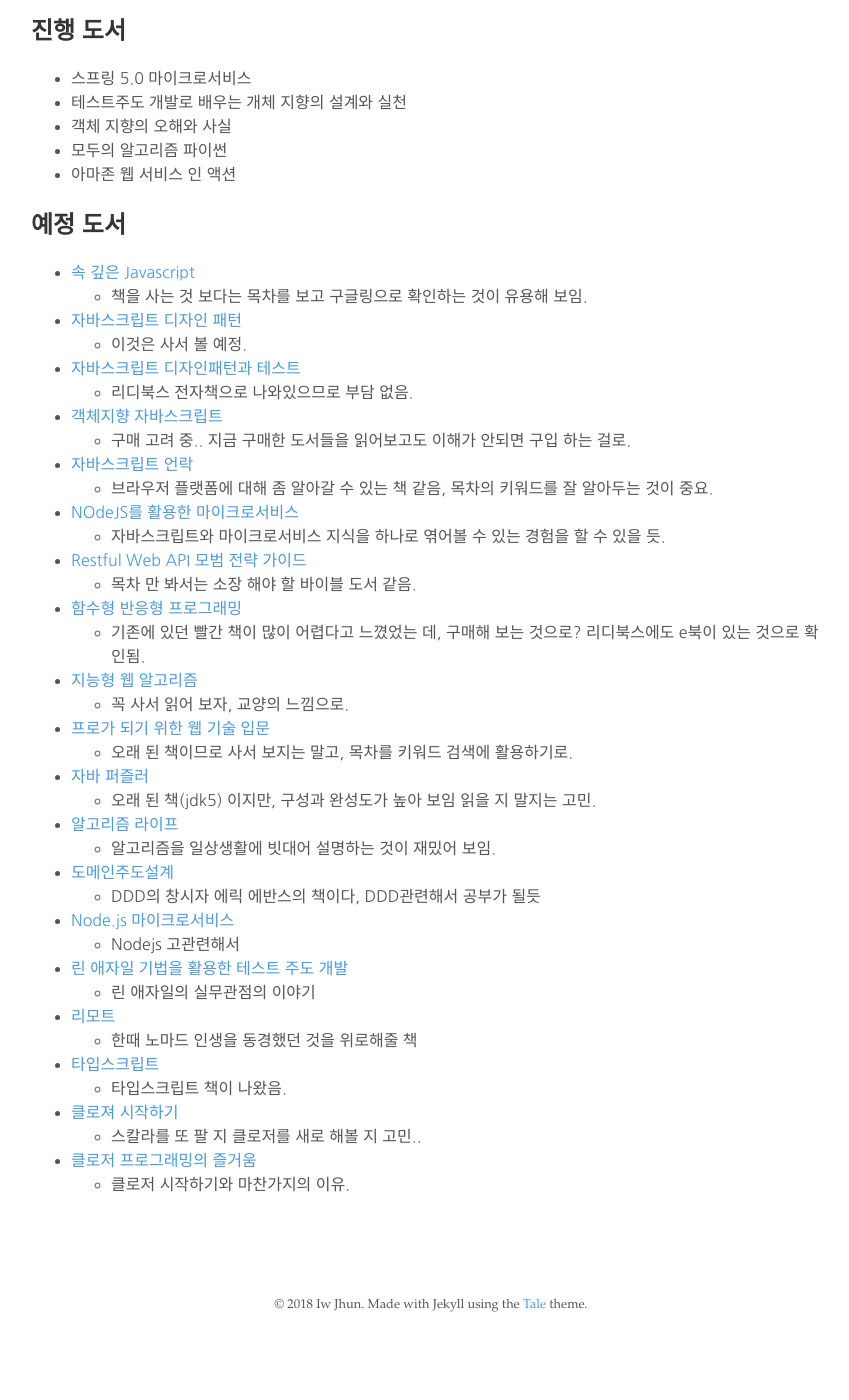
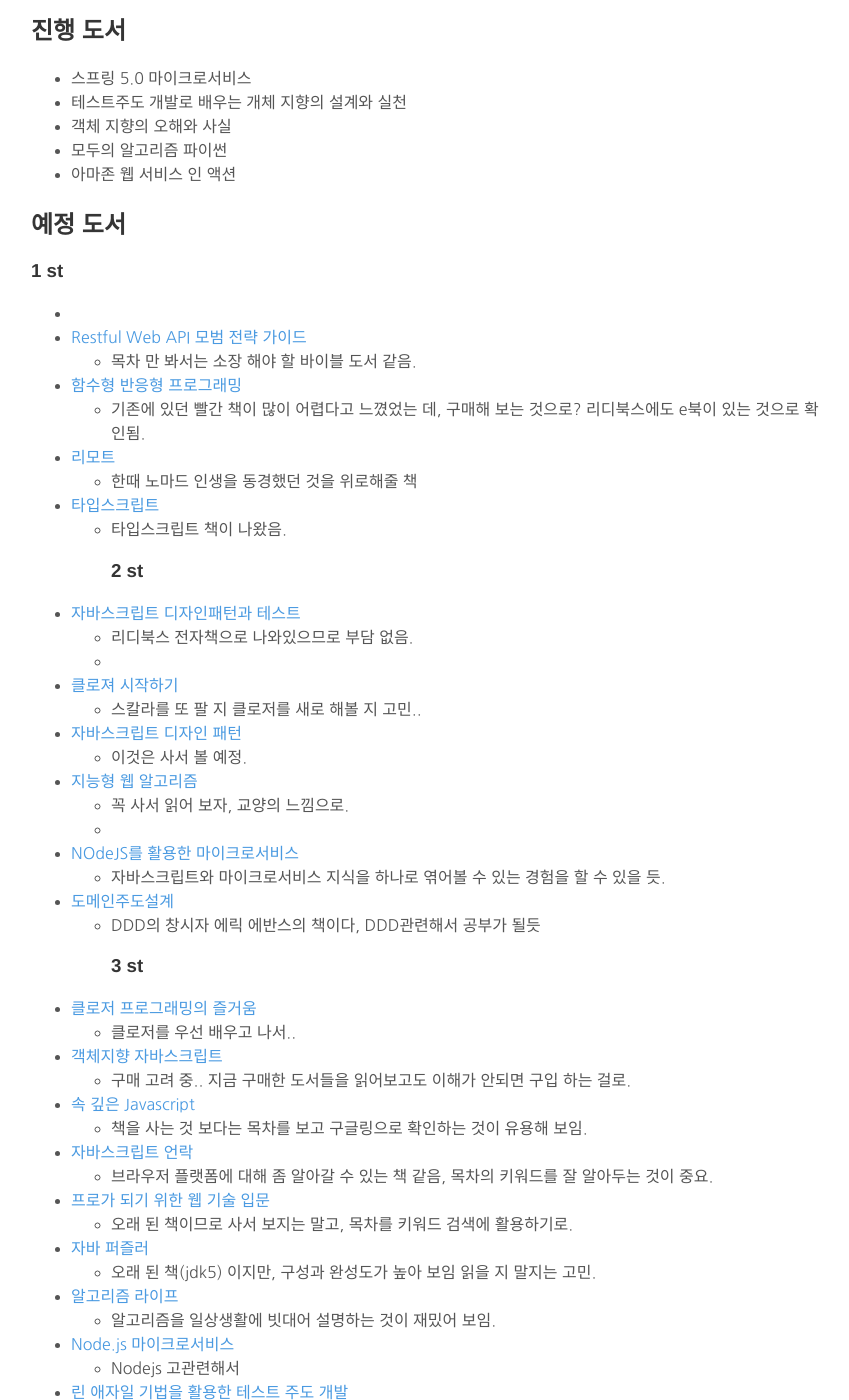
Before and after one commit to glqdlt/glqdlt.github.io, a Jekyll site: the page built from reviews.md, in a window 1280 px wide and 1400 px high, scrolled down 1489 px. Shown: the whole window, without its empty margins (209-1058 px from the left). Built offline with Jekyll 4.4.1, drawn with Linux system fonts in a browser that asks for light colours; comment, search, counter and statistics services are not loaded; before the commit the page ends 2837 px from its top, so only the background shows below that; some of the changed lines change nothing that is shown; some of the changed text lies outside the part shown.

Commit message:
update : reviews

```diff
--- a/reviews.md
+++ b/reviews.md
@@ -68,32 +68,51 @@
 
 ## 예정 도서
 
-+ [속 깊은 Javascript](http://book.naver.com/bookdb/book_detail.nhn?bid=11282182)
-     * 책을 사는 것 보다는 목차를 보고 구글링으로 확인하는 것이 유용해 보임.
+### 1 st
 
-+ [자바스크립트 디자인 패턴](http://book.naver.com/bookdb/book_detail.nhn?bid=10824738)
-    * 이것은 사서 볼 예정.
-
-+ [자바스크립트 디자인패턴과 테스트](https://ridibooks.com/v2/Detail?id=754020259)
-    * 리디북스 전자책으로 나와있으므로 부담 없음.
-
-+ [객체지향 자바스크립트](http://m.book.naver.com/bookdb/book_detail.nhn?biblio.bid=12595865)
-    * 구매 고려 중.. 지금 구매한 도서들을 읽어보고도 이해가 안되면 구입 하는 걸로.
-
-+ [자바스크립트 언락](http://book.naver.com/bookdb/book_detail.nhn?bid=12327714)
-    * 브라우저 플랫폼에 대해 좀 알아갈 수 있는 책 같음, 목차의 키워드를 잘 알아두는 것이 중요.
-
-* [NOdeJS를 활용한 마이크로서비스](http://book.naver.com/bookdb/book_detail.nhn?bid=12452996)
-    * 자바스크립트와 마이크로서비스 지식을 하나로 엮어볼 수 있는 경험을 할 수 있을 듯.
-
+*
 * [Restful Web API 모범 전략 가이드](http://book.naver.com/bookdb/book_detail.nhn?bid=9520318)
     * 목차 만 봐서는 소장 해야 할 바이블 도서 같음.
 
 * [함수형 반응형 프로그래밍](http://book.naver.com/bookdb/book_detail.nhn?bid=12285041)
     * 기존에 있던 빨간 책이 많이 어렵다고 느꼈었는 데, 구매해 보는 것으로? 리디북스에도 e북이 있는 것으로 확인됨.
 
++ [리모트](http://book.naver.com/bookdb/book_detail.nhn?bid=8552172)
+    + 한때 노마드 인생을 동경했던 것을 위로해줄 책
+
++ [타입스크립트](http://book.naver.com/bookdb/book_detail.nhn?bid=13440207)
+    + 타입스크립트 책이 나왔음.
+### 2 st
+
++ [자바스크립트 디자인패턴과 테스트](https://ridibooks.com/v2/Detail?id=754020259)
+    * 리디북스 전자책으로 나와있으므로 부담 없음.
+    *
++ [클로져 시작하기](http://book.naver.com/bookdb/book_detail.nhn?bid=10439897)
+    + 스칼라를 또 팔 지 클로저를 새로 해볼 지 고민..
+
+
++ [자바스크립트 디자인 패턴](http://book.naver.com/bookdb/book_detail.nhn?bid=10824738)
+    * 이것은 사서 볼 예정.
+
 + [지능형 웹 알고리즘](http://book.naver.com/bookdb/book_detail.nhn?bid=12724573)
     + 꼭 사서 읽어 보자, 교양의 느낌으로.
+    +
+* [NOdeJS를 활용한 마이크로서비스](http://book.naver.com/bookdb/book_detail.nhn?bid=12452996)
+    * 자바스크립트와 마이크로서비스 지식을 하나로 엮어볼 수 있는 경험을 할 수 있을 듯.
+
++ [도메인주도설계](http://book.naver.com/bookdb/book_detail.nhn?bid=6680572)
+    + DDD의 창시자 에릭 에반스의 책이다, DDD관련해서 공부가 될듯
+### 3 st
++ [클로저 프로그래밍의 즐거움](http://book.naver.com/bookdb/book_detail.nhn?bid=10280918)
+    + 클로저를 우선 배우고 나서..
++ [객체지향 자바스크립트](http://m.book.naver.com/bookdb/book_detail.nhn?biblio.bid=12595865)
+    * 구매 고려 중.. 지금 구매한 도서들을 읽어보고도 이해가 안되면 구입 하는 걸로.
+
++ [속 깊은 Javascript](http://book.naver.com/bookdb/book_detail.nhn?bid=11282182)
+     * 책을 사는 것 보다는 목차를 보고 구글링으로 확인하는 것이 유용해 보임.
+
++ [자바스크립트 언락](http://book.naver.com/bookdb/book_detail.nhn?bid=12327714)
+    * 브라우저 플랫폼에 대해 좀 알아갈 수 있는 책 같음, 목차의 키워드를 잘 알아두는 것이 중요.
 
 + [프로가 되기 위한 웹 기술 입문](http://m.book.naver.com/bookdb/book_detail.nhn?biblio.bid=6876538)
     + 오래 된 책이므로 사서 보지는 말고, 목차를 키워드 검색에 활용하기로.
@@ -101,12 +120,9 @@
 + [자바 퍼즐러](http://www.hanbit.co.kr/store/books/look.php?p_code=B3886341469)
     + 오래 된 책(jdk5) 이지만, 구성과 완성도가 높아 보임 읽을 지 말지는 고민.
 
-
 + [알고리즘 라이프](http://book.naver.com/bookdb/book_detail.nhn?bid=12836325)
     + 알고리즘을 일상생활에 빗대어 설명하는 것이 재밌어 보임.
 
-+ [도메인주도설계](http://book.naver.com/bookdb/book_detail.nhn?bid=6680572)
-    + DDD의 창시자 에릭 에반스의 책이다, DDD관련해서 공부가 될듯
 
 + [Node.js 마이크로서비스](http://m.book.naver.com/bookdb/book_detail.nhn?biblio.bid=13270981)
     + Nodejs 고관련해서
@@ -114,14 +130,9 @@
 + [린 애자일 기법을 활용한 테스트 주도 개발](http://book.naver.com/bookdb/book_detail.nhn?bid=7624003)
     + 린 애자일의 실무관점의 이야기
 
-+ [리모트](http://book.naver.com/bookdb/book_detail.nhn?bid=8552172)
-    + 한때 노마드 인생을 동경했던 것을 위로해줄 책
-
-+ [타입스크립트](http://book.naver.com/bookdb/book_detail.nhn?bid=13440207)
-    + 타입스크립트 책이 나왔음.
-
-+ [클로져 시작하기](http://book.naver.com/bookdb/book_detail.nhn?bid=10439897)
-    + 스칼라를 또 팔 지 클로저를 새로 해볼 지 고민..
-
-+ [클로저 프로그래밍의 즐거움](http://book.naver.com/bookdb/book_detail.nhn?bid=10280918)
-    + 클로저 시작하기와 마찬가지의 이유.
++ [객체지향 소프트웨어 공학](http://book.naver.com/bookdb/book_detail.nhn?bid=6822069)
+    + 기본서로 관심을 가지고있음.
++ [객체지향 소프트웨어 공학 2](http://book.naver.com/bookdb/book_detail.nhn?bid=11945173)
+    + 음 국내 교수님이 쓰신 건데 위의 책하고 어떤걸 사야하나 고민
++ [앤터프라이즈 에플리케이션 아키텍처 패턴](http://book.naver.com/bookdb/book_detail.nhn?bid=9699564)
+    + 마틴 파울러의 책.
```
